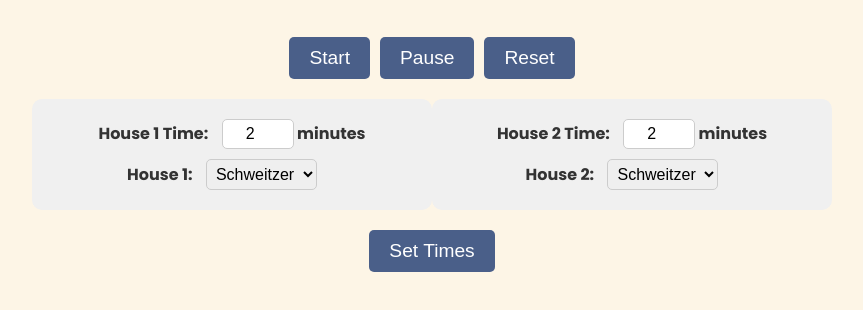
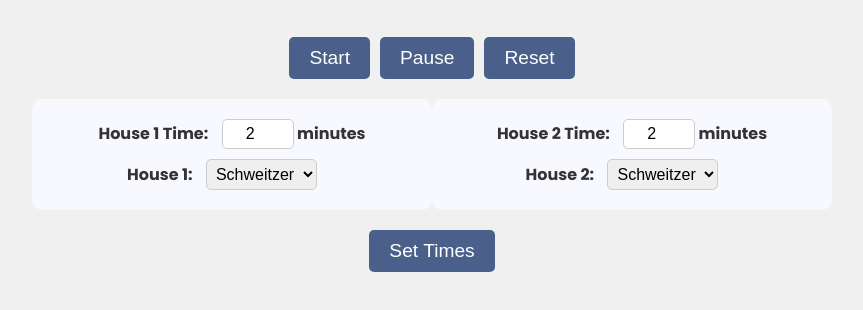
Before and after one commit to poomt/houseargue, a plain HTML site: page index.html in a window 1280 px wide. Shown: the part 408-718 px from the top of the page, without its empty margins (208-1071 px from the left). Drawn offline with Linux system fonts and the light colour scheme.

Commit message:
Update index.html
change background color

```diff
--- a/index.html
+++ b/index.html
@@ -11,7 +11,7 @@
         body {
             font-family: 'Poppins', Arial, sans-serif;
             text-align: center;
-            background-color: #fdf5e6;
+            background-color: #f0f0f0;
             margin: 0;
             padding: 0;
         }
@@ -97,7 +97,7 @@
         }
 
         .settings-box {
-            background-color: #f0f0f0;
+            background-color: #F8F8FF;
             padding: 20px;
             border-radius: 10px;
             width: 45%;
```
